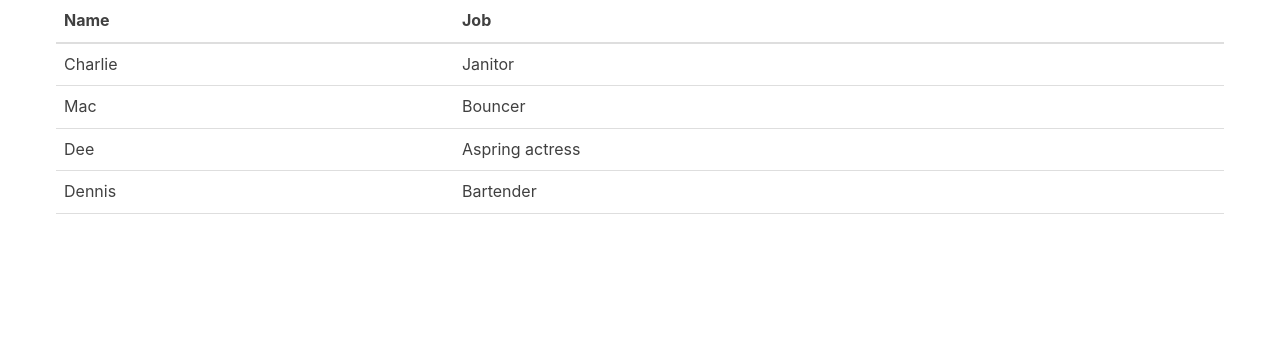
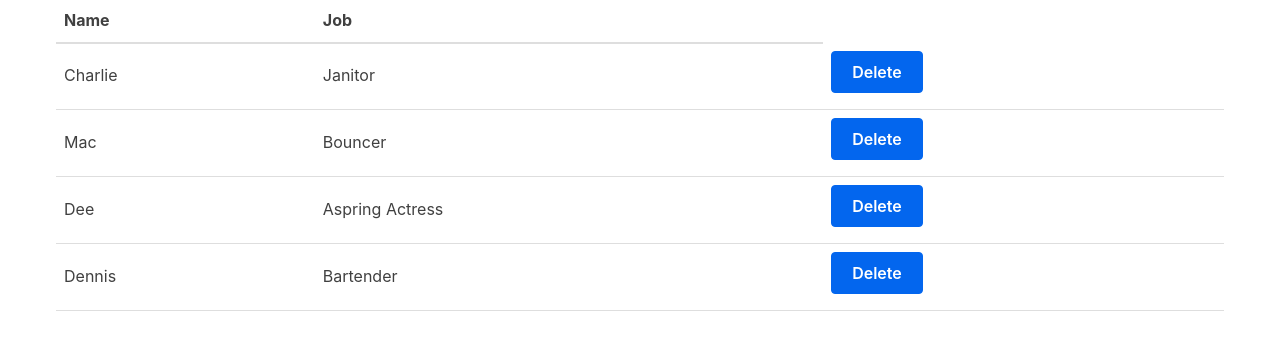
Before and after one commit to AngryGrizzlyBear/React_Tutorial, a React (Create React App) app in the folder react_tutorial/: page / in a window 1280 px wide. Shown: the top 350 px of the page. Built offline with nearby package versions, Linux system fonts and the light colour scheme.

Commit message:
Finishing up state.

```diff
--- a/react_tutorial/src/App.js
+++ b/react_tutorial/src/App.js
@@ -3,8 +3,8 @@ import Table from './Table';
 
 
 class App extends Component {
-    render() {
-        const characters = [
+    state = {
+        characters: [
             {
                 'name': 'Charlie',
                 'job': 'Janitor'
@@ -15,17 +15,36 @@ class App extends Component {
             },
             {
                 'name': 'Dee',
-                'job': 'Aspring actress'
+                'job': 'Aspring Actress'
             },
             {
                 'name': 'Dennis',
                 'job': 'Bartender'
             }
-        ];
+        ]
+    };
+
+    removeCharacter = index => {
+        const { characters } = this.state;
+
+        this.setState({
+            characters: characters.filter((character, i) => {
+                return i !== index;
+            })
+        });
+    }
+    handleSubmit = character => {
+        this.setState({characters: [...this.state.characters, character]});
+    }
+    render() {
+        const { characters } = this.state;
 
         return (
             <div className="container">
-                <Table characterData={characters}/>
+                <Table
+                    characterData={characters}
+                    removeCharacter={this.removeCharacter}
+                />
             </div>
         );
     }
--- a/react_tutorial/src/Table.js
+++ b/react_tutorial/src/Table.js
@@ -17,21 +17,25 @@ const TableBody = props => {
             <tr key={index}>
                 <td>{row.name}</td>
                 <td>{row.job}</td>
+                <td><button onClick={() => props.removeCharacter(index)}>Delete</button></td>
             </tr>
         );
     });
 
     return <tbody>{rows}</tbody>;
-}
+};
 
-class Table extends Component{
+class Table extends Component {
     render() {
-        const {characterData} = this.props;
+        const {characterData, removeCharacter} = this.props;
 
         return(
             <table>
                 <TableHeader/>
-                <TableBody characterData={characterData} />
+                <TableBody
+                    characterData={characterData}
+                    removeCharacter={removeCharacter}
+                />
             </table>
         );
     }
```
